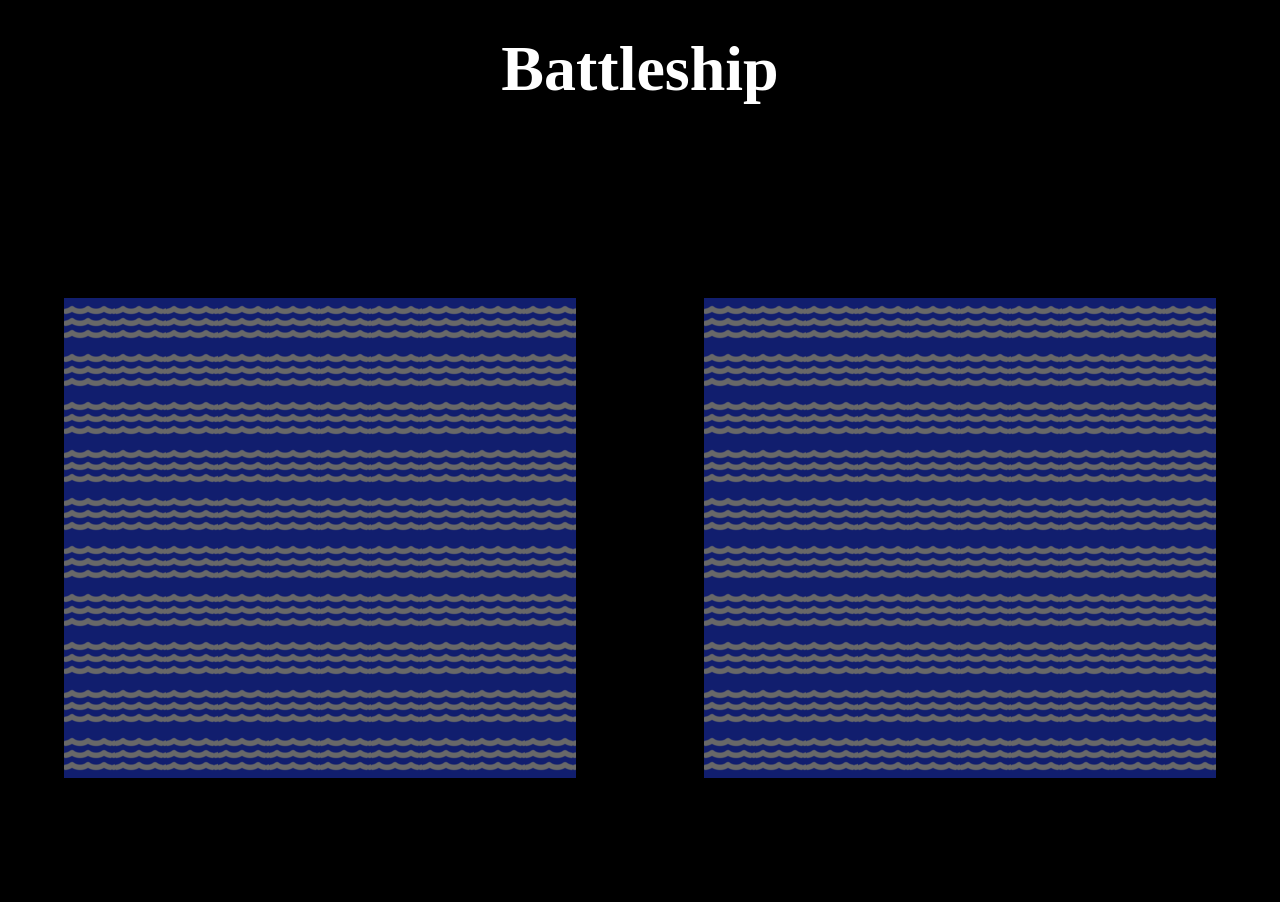
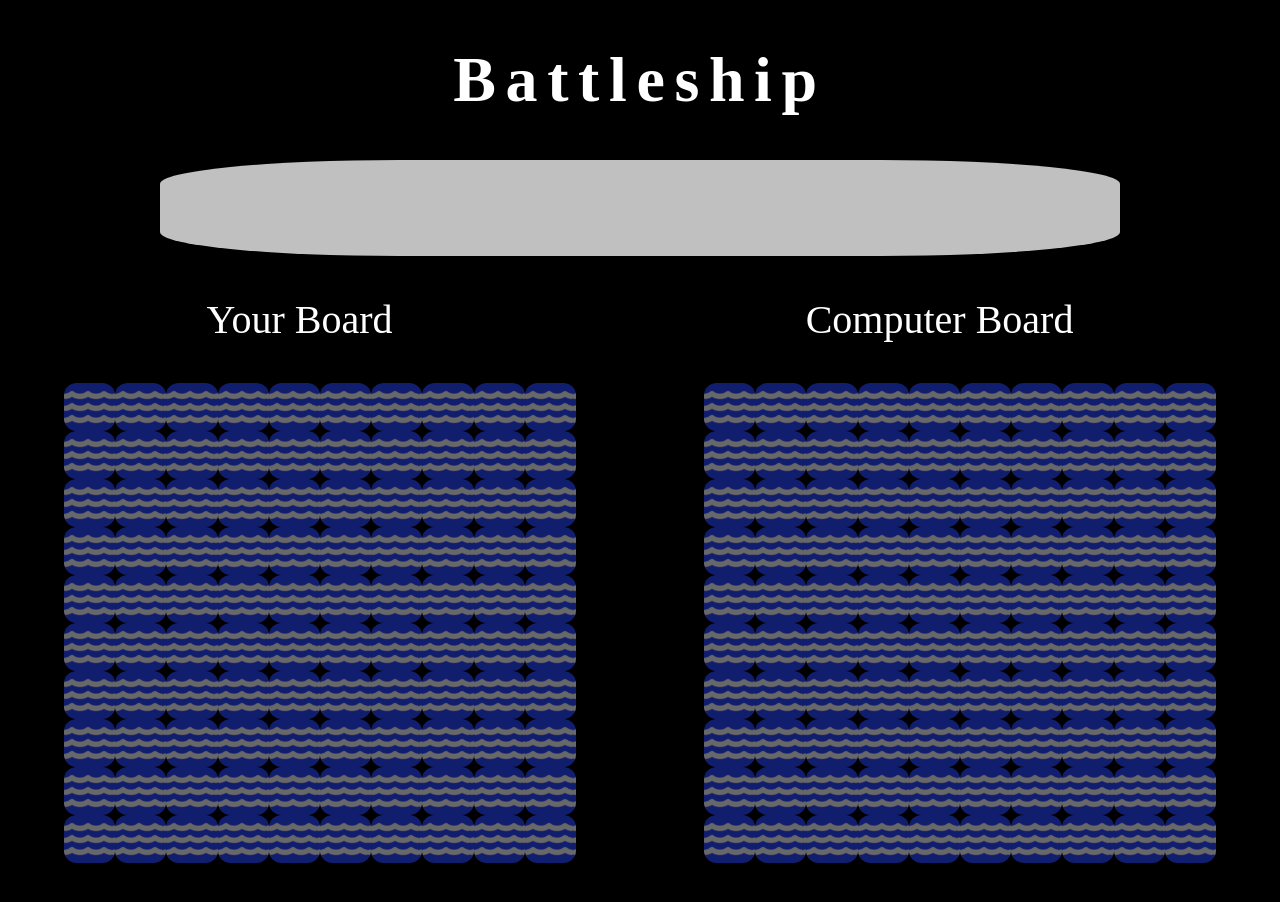
Before and after one commit to polystate/old_battleship, a website with bundled scripts: page index.html in a window 1280 px wide. Before the commit the page ends 800 px from the top, so only its background shows below. Built offline with nearby package versions, Linux system fonts and the light colour scheme; a web font is replaced by a local one.

Commit message:
Redesign

```diff
--- a/index.html
+++ b/index.html
@@ -4,7 +4,9 @@
     <meta charset="UTF-8">
     <meta name="viewport" content="width=device-width, initial-scale=1.0">
     <link rel="stylesheet" href="styles.css">
-
+    <link rel="preconnect" href="https://fonts.googleapis.com">
+    <link rel="preconnect" href="https://fonts.gstatic.com" crossorigin>
+    <link href="https://fonts.googleapis.com/css2?family=Akronim&display=swap" rel="stylesheet">
     <title>Battleship</title>
 </head>
 <body>
--- a/js_code/renderpage.js
+++ b/js_code/renderpage.js
@@ -4,7 +4,21 @@
     shipChoice.setAttribute("id","shipchoice");
     const mainGameplay = document.createElement("div");
     mainGameplay.setAttribute("id","maingameplay");
+    const playerTitles = document.createElement("div");
+    playerTitles.setAttribute("id","playerTitles");
+    const dragShips = document.createElement("div");
+    dragShips.setAttribute("id","dragShips");
+    const playerTitle = document.createElement("p");
+    const computerTitle = document.createElement('p');
+    playerTitle.setAttribute("id","playerTitle");
+    computerTitle.setAttribute("id","computerTitle");
+    playerTitle.innerText = "Your Board";
+    computerTitle.innerText = "Computer Board";
+    playerTitles.appendChild(playerTitle);
+    playerTitles.appendChild(computerTitle);
     body.appendChild(shipChoice);
+    body.appendChild(playerTitles);
+    body.appendChild(dragShips);
     body.appendChild(mainGameplay);
 
 
@@ -23,6 +37,11 @@
     }
     createPlayerGrid("p1grid");
     createPlayerGrid("p2grid");
+}
+
+const preGame = () => {
+
+    return false;
 }
 
 
@@ -48,7 +67,7 @@
                     othergrid.swapPlayerTurn();
                     if(othergrid.myBoard.isGameOver()){
                         console.log("Computer has lost!");
-                        stopGame();
+                        stopGame("computer");
                     }
                     checkComputerTurn();
                 }
@@ -58,7 +77,8 @@
 
     const changeSquareColor = (board,square,squareID) => {
         if(board.myBoard.gridArr[squareID] === null){
-            square.style = "background-image: url('notfound.png'); background-repeat: no-repeat; background-size: cover; background-position: center center; opacity: 0.5";
+            square.style = "background-image: url('notfound.png'); background-repeat: no-repeat; background-size: cover; background-position: center center; background-color: black";
+
         } else if(board.myBoard.gridArr[squareID] === false){
             square.style = "background-image: url('ship.png'); background-repeat: no-repeat; background-size: cover; background-position: center center;";
         }
@@ -74,13 +94,28 @@
 
     if(playerGrid.myBoard.isGameOver()){
         console.log("Player 1 has lost!");
-        stopGame();
+        stopGame("player1");
     }
     }
 
-    const stopGame = () => {
-        p1DOMgrid.style = "pointer-events: none;"
-        p2DOMgrid.style = "pointer-events: none;"
+    const stopGame = (whoLost) => {
+        playerTitle = document.getElementById("playerTitle");
+        computerTitle = document.getElementById("computerTitle");
+        if(whoLost === "player1"){
+            computerTitle.style = "color: green";
+            playerTitle.style = "color: red";
+            computerTitle.innerText = "Computer wins!";
+            playerTitle.innerText = "You lost!";
+            p1DOMgrid.style = "pointer-events: none;";
+            p2DOMgrid.style = "pointer-events: none; background-color: white";
+        } else{
+            computerTitle.style = "color: red";
+            playerTitle.style = "color: green";
+            playerTitle.innerText = "You win!";
+            computerTitle.innerText = "Computer lost!";
+            p1DOMgrid.style = "pointer-events: none; background-color: white";
+            p2DOMgrid.style = "pointer-events: none;";
+        }
     }
 
     syncBoard(p1DOMgrid, player2Grid, playerGrid);
@@ -93,7 +128,9 @@
 
 const renderPage = (() => {
     displayHTML();
+    if(preGame()){
     gamePlay();
+    }
 })();
 
 // module.exports = renderGame;
--- a/styles.css
+++ b/styles.css
@@ -3,8 +3,11 @@
 :root{
     --gamegrid-width: 40%;
     --gamegrid-height: 30rem;
-    --main-background: #1B4965;
+    --secondary-background: #1B4965;
+    --secondary-background: silver;
+    /* --secondary-background: black; */
     --main-background: black;
+    --border-radius: 25%;
     /* --choice-background: rgba(165, 42, 42, 0.137); */
     --square-color: rgba(245,245,245, 0.85);
     --border-color: rgba(0,0,0,0.25);
@@ -25,7 +28,9 @@
     font-size: calc(var(--root-html-size) * 4);
     padding: 0;
     margin: 0;
-    margin-top: 2rem;
+    font-family: 'Akronim','Times New Roman', Times, serif;
+    letter-spacing: 0.6rem;
+
 }
 
 /*DIVs*/
@@ -37,6 +42,12 @@
     /* border: 1px solid brown; */
     display: flex;
     flex-direction: row;
+    border-radius: var(--border-radius);
+    background-color: var(--secondary-background);
+    width: 75%;
+    padding: 0;
+    margin: auto;
+    cursor: pointer;
 }
 
 #maingameplay{
@@ -45,8 +56,38 @@
     justify-content: space-around;
 }
 
+#header{
+    background-color: var(--main-background);
+    height: 10rem;
+    margin: 0;
+    padding: 0;
+    display: flex;
+    flex-direction: row;
+    justify-content: center;
+    align-items: center;
+}
+
+#playerTitles{
+    /* background-color: silver; */
+    display: flex;
+    flex-direction: row;
+    justify-content: space-around;
+    color: white;
+    font-family: 'Akronim','Times New Roman', Times, serif;
+    font-size: 2.5rem;
+}
+
+#dragShips{
+    background-color: silver;
+    display: flex;
+    flex-direction: row;
+    justify-content: space-around;
+
+}
+
 .gamegrid{
     border: none;
+
     display: grid;
     grid-template-columns: repeat(10, 1fr);
     grid-template-rows: repeat(10, 1fr);
@@ -54,7 +95,11 @@
     width: var(--gamegrid-width);
     height: var(--gamegrid-height);
     cursor: pointer;
-    margin-top: var(--main-margin);
+    /* margin-top: var(--main-margin); */
+    margin-bottom: var(--main-margin);
+    /* background: white; */
+    /* use background white to highlight player's hidden ships */
+
 }
 
 /*Classes*/
@@ -66,6 +111,7 @@
     opacity: 0.5;
     width: calc(var(--gamegrid-width) * 0.10px);
     height: calc(var(--gamegrid-height) * 0.10px);
+    border-radius: var(--border-radius);
 }
 
 #p2grid > .square:hover{
```
